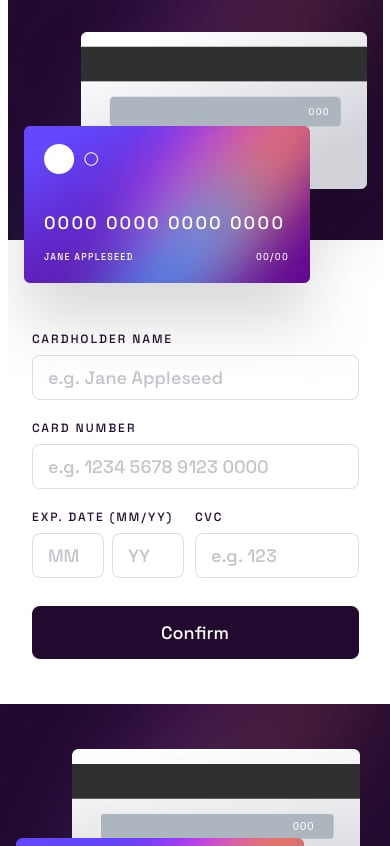
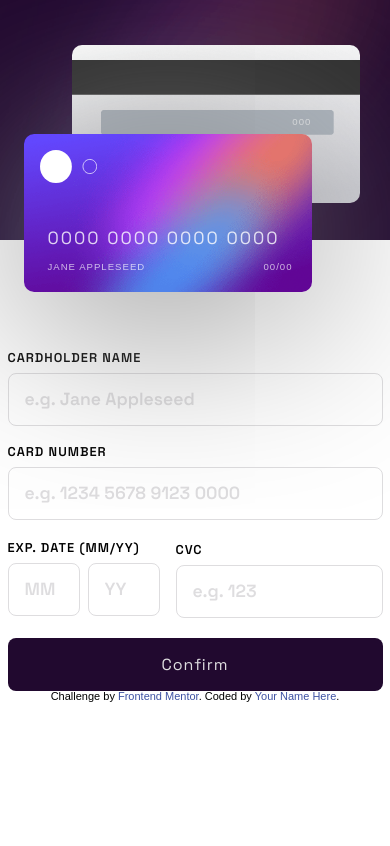
Before and after one commit to semino-dario/interactive-card-form, a React (Vite) app: page / in a window 390 px wide. Shown: the top 846 px of the page. Built offline with nearby package versions, Linux system fonts and the light colour scheme.

Commit message:
finish mobile version

```diff
--- a/src/App.css
+++ b/src/App.css
@@ -19,10 +19,6 @@
   justify-content: center;
   align-items: center;
   width: 100%;
-}
-
-.form {
-  width: 90%;
 }
 
 .inputs_container {
@@ -104,15 +100,22 @@ legend {
 /* CARDS */
 /***************/
 
-.cards_main_container {
+.cards_bg_container {
+  height: 15rem;
+  margin-bottom: 7rem;
   background-image: url("/images/bg-main-mobile.png");
   background-size: cover;
   background-position: center;
   background-repeat: no-repeat;
-  height: 15rem;
-  margin-bottom: 5rem;
   width: 100%;
+  display: flex;
+  justify-content: center;
+}
+
+.cards_main_container {
   position: relative;
+  width: fit-content;
+  width: 375px;
 }
 
 .card_container {
@@ -121,7 +124,7 @@ legend {
 
 .card_back {
   top: 2.8rem;
-  left: 4.5rem;
+  left: 2rem;
 }
 
 .card {
@@ -133,13 +136,26 @@ legend {
 .img_card {
   position: absolute;
   width: 100%;
+  border-radius: 10px;
 }
 
 .card > p {
   position: absolute;
   color: var(--color-white);
-  font-size: 0.7rem;
+}
+
+.card_text_big {
+  font-size: 1.1rem;
+  letter-spacing: 2px;
+  opacity: 0.8;
+  font-family: "Space Grotesk", sans-serif;
+}
+
+.card_text_small {
+  font-size: 0.6rem;
   letter-spacing: 1px;
+  color: transparent;
+  opacity: 0.7;
 }
 
 .cvc_data {
@@ -175,6 +191,10 @@ legend {
   left: 15rem;
 }
 
+.shadow {
+  box-shadow: 0px 20px 200px 0px gray;
+}
+
 /***************/
 /* ATRIBUTION */
 /***************/
@@ -186,3 +206,15 @@ legend {
 .attribution a {
   color: hsl(228, 45%, 44%);
 }
+
+@media (min-width: 375px) {
+  .card_back {
+    margin-left: 2rem;
+  }
+}
+
+@media (min-width: 1024px) {
+  .main_container {
+    flex-direction: row;
+  }
+}
--- a/src/App.jsx
+++ b/src/App.jsx
@@ -5,11 +5,12 @@ import Form from "./components/Form";
 
 function App() {
   return (
-    <main className="main_container">
-      <img src="/images/mobile-design.jpg" alt="" />
-      <Cards />
-      <Form />
-      <Atributtion />{" "}
+    <main>
+      <div className="main_container">
+        <Cards />
+        <Form />
+      </div>
+      <Atributtion />
     </main>
   );
 }
--- a/src/components/Cards.jsx
+++ b/src/components/Cards.jsx
@@ -2,6 +2,7 @@ import "../App.css";
 
 export default function Cards() {
   return (
+    <div className="cards_bg_container">
       <div className="cards_main_container">
         <div className="card_container card_back">
           <div className="card">
@@ -10,13 +11,13 @@ export default function Cards() {
               src="/images/bg-card-back.png"
               alt="back image of the card"
             />
-          <p className="cvc_data">000</p>
+            <p className="cvc_data card_text_small">000</p>
           </div>
         </div>
         <div className="card_container card_front">
           <div className="card">
             <img
-            className="img_card"
+              className="img_card shadow"
               src="/images/bg-card-front.png"
               alt="front image of the card"
             />
@@ -25,9 +26,10 @@ export default function Cards() {
               src="/images/card-logo.svg"
               alt="logo image of the card"
             />
-          <p className="card_number">0000 0000 0000 0000</p>
-          <p className="card_name">JANE APPLESEED</p>
-          <p className="card_date">00/00</p>
+            <p className="card_number card_text_big">0000 0000 0000 0000</p>
+            <p className="card_name card_text_small">JANE APPLESEED</p>
+            <p className="card_date card_text_small">00/00</p>
+          </div>
         </div>
       </div>
     </div>
```
Lines whose indentation alone changed are shown as unchanged.
